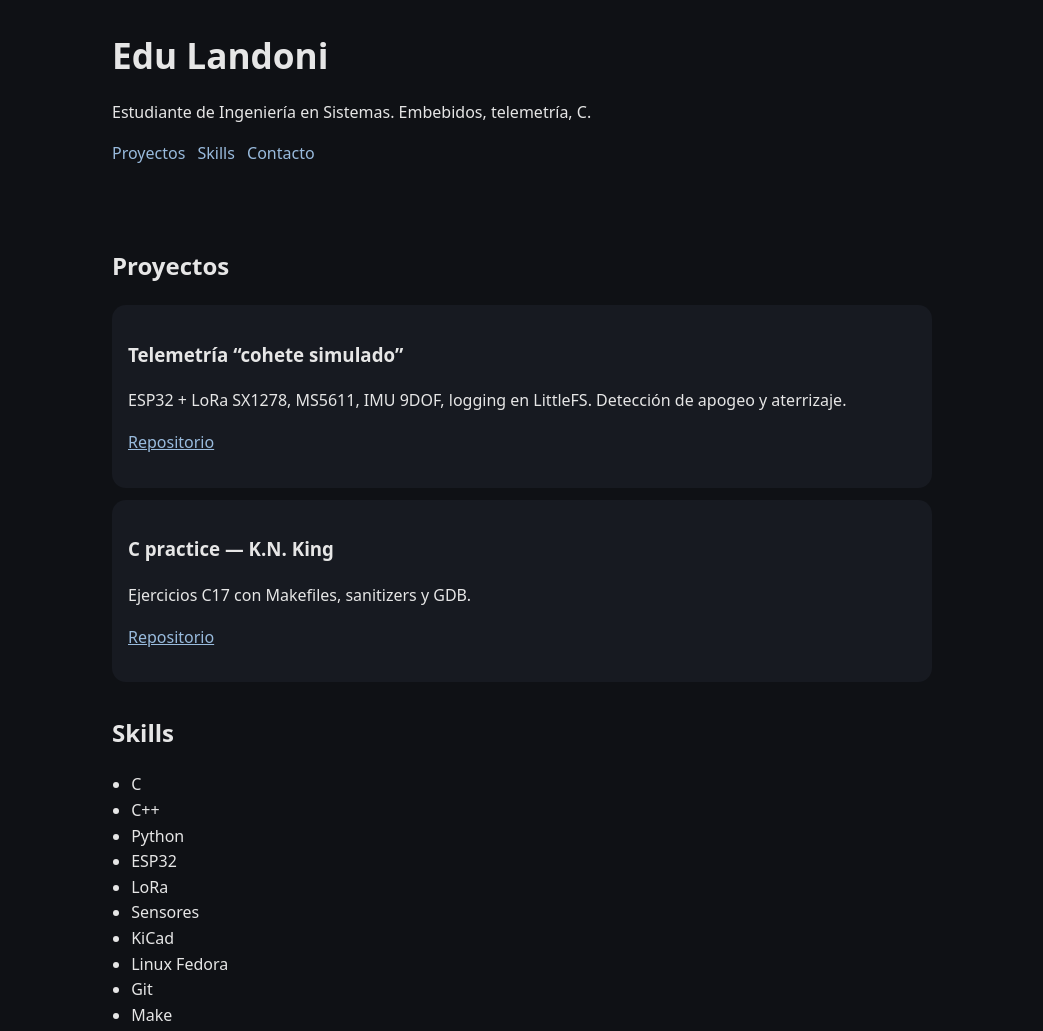
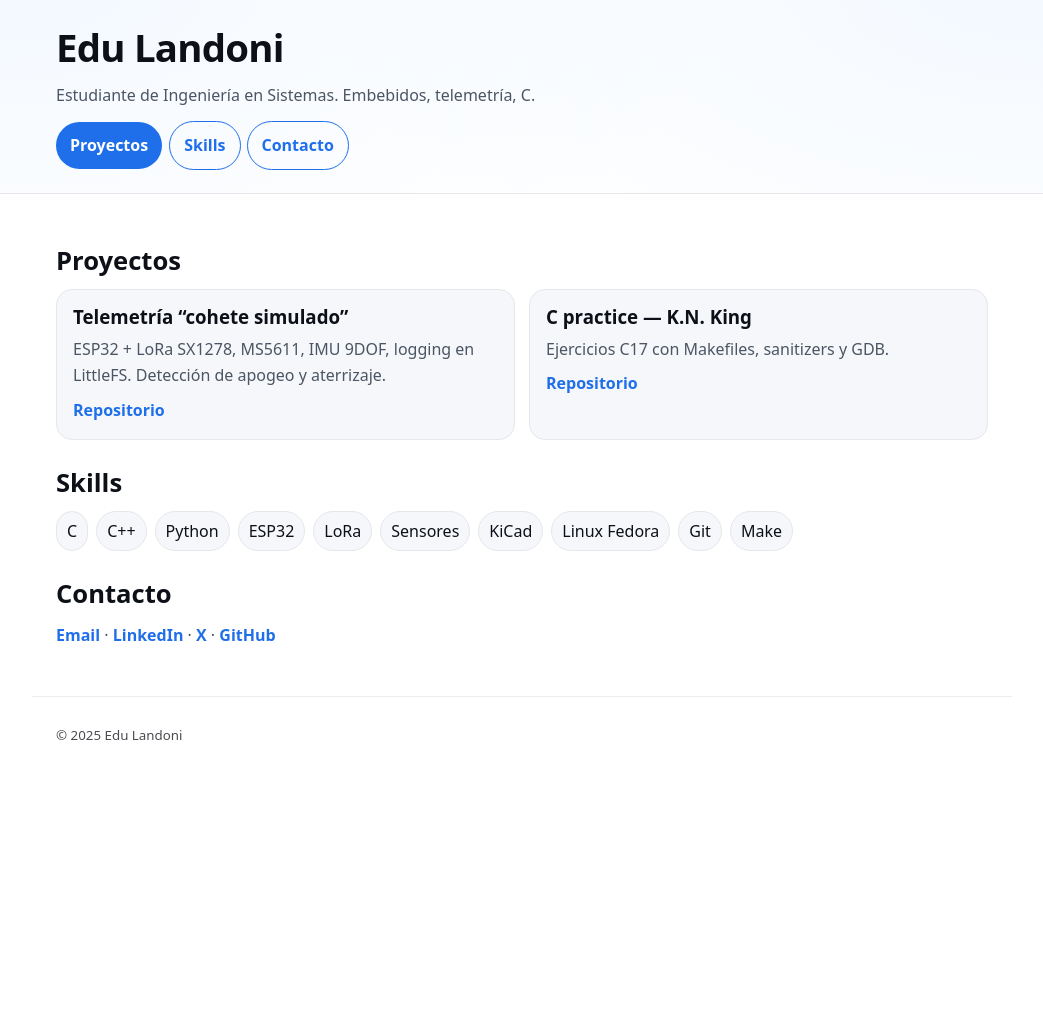
Before and after one commit to edulandoni/edulandoni.github.io, a plain HTML site: page index.html in a window 1280 px wide. Shown: the top 1031 px of the page, without its empty margins (118-1161 px from the left). After the commit the page ends 800 px from the top, so only its background shows below. Drawn offline with Linux system fonts and the light colour scheme.

Commit message:
Refactor CSS variables and styling for light mode

```diff
--- a/styles.css
+++ b/styles.css
@@ -1,11 +1,30 @@
-:root { --max: 820px; }
-html { font-family: system-ui, -apple-system, Segoe UI, Roboto, Ubuntu, Cantarell, sans-serif; }
-body { margin: 0; line-height: 1.6; color: #e6e6e6; background: #0f1115; }
-header, main, footer { max-width: var(--max); margin: 0 auto; padding: 24px; }
-h1 { font-size: 2.2rem; margin: 0.2rem 0 0.6rem; }
-h2 { margin-top: 2rem; }
-nav a { color: #9bd; text-decoration: none; margin-right: 8px; }
-a { color: #9bd; }
-article { background: #171a21; padding: 16px; border-radius: 14px; margin: 12px 0; }
-ul { padding-left: 1.2rem; }
-footer { opacity: 0.7; }
+:root {
+  --bg: #0f1115; --fg: #e6e6e6; --muted: #b8c0cc;
+  --card: #171a21; --accent: #9bc7ff; --border: #222733;
+  --radius: 16px; --max: 980px;
+}
+@media (prefers-color-scheme: light) {
+  :root { --bg:#ffffff; --fg:#0d1117; --muted:#4b5563; --card:#f5f7fb; --accent:#1f6feb; --border:#e5e7eb; }
+}
+* { box-sizing: border-box; }
+html { font-family: ui-sans-serif, system-ui, -apple-system, "Segoe UI", Roboto, Ubuntu, Cantarell, "Noto Sans", sans-serif; }
+body { margin: 0; background: var(--bg); color: var(--fg); line-height: 1.65; }
+.wrap { max-width: var(--max); margin: 0 auto; padding: 24px; }
+h1,h2,h3 { line-height: 1.2; margin: 0 0 12px; }
+h1 { font-size: 2.4rem; letter-spacing: -0.02em; }
+h2 { margin-top: 28px; font-size: 1.6rem; }
+p { margin: 8px 0 0; color: var(--muted); }
+a { color: var(--accent); text-decoration: none; }
+.nav { display: flex; gap: 8px; margin-top: 14px; flex-wrap: wrap; }
+.btn { display:inline-block; padding:10px 14px; border-radius:999px; background:var(--accent); color:white; font-weight:600; }
+.btn.ghost { background: transparent; color: var(--accent); outline:1px solid var(--accent); }
+.hero { border-bottom: 1px solid var(--border); background:
+  radial-gradient(1200px 600px at 10% -10%, rgba(155,199,255,.12), transparent 60%),
+  radial-gradient(1200px 600px at 90% -10%, rgba(155,199,255,.12), transparent 60%); }
+.grid { display:grid; gap:14px; grid-template-columns: repeat(auto-fit, minmax(260px, 1fr)); }
+.card { background: var(--card); border:1px solid var(--border); border-radius: var(--radius); padding:16px; }
+.card h3 { margin-bottom: 6px; }
+.tags { display:flex; flex-wrap:wrap; gap:8px; list-style:none; padding:0; margin:8px 0 0; }
+.tags li { padding:6px 10px; border-radius:999px; background:var(--card); border:1px solid var(--border); }
+.foot { opacity:.75; border-top:1px solid var(--border); margin-top:24px; }
+.link { font-weight:600; }
```
